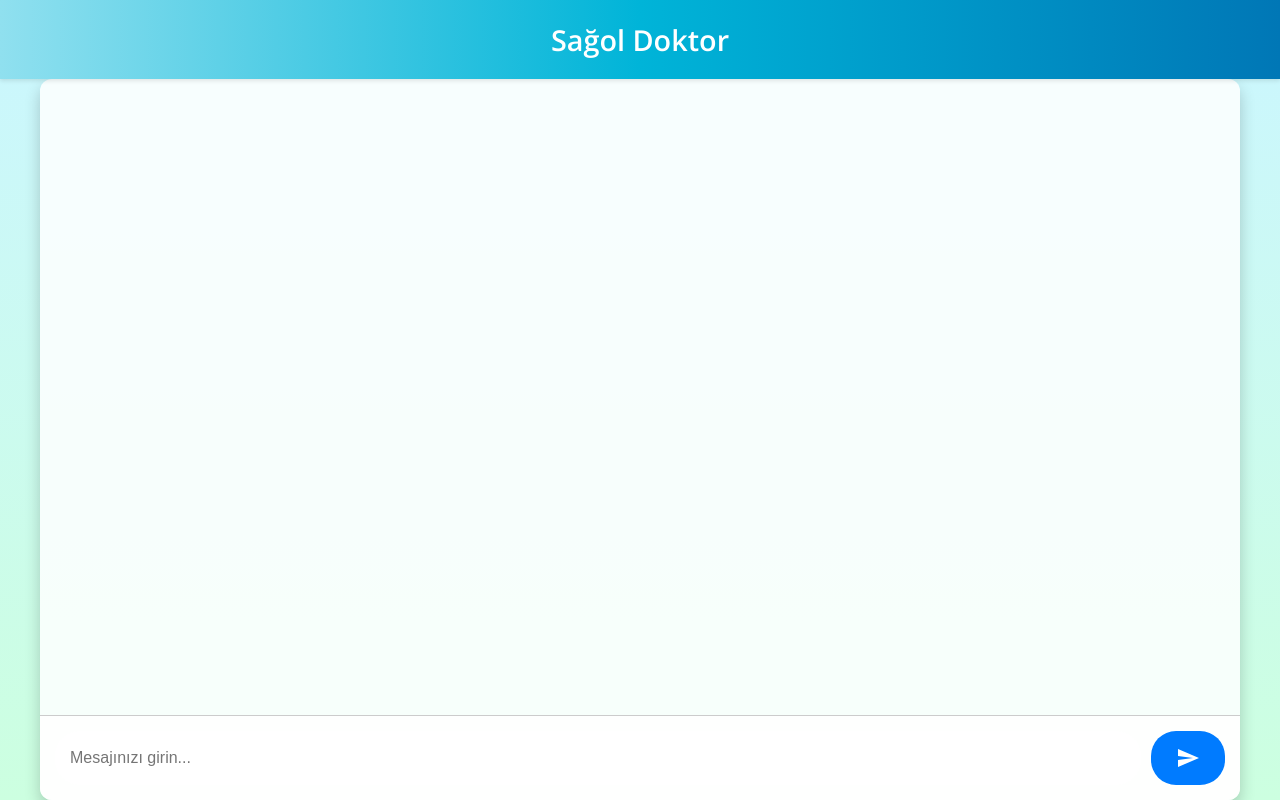
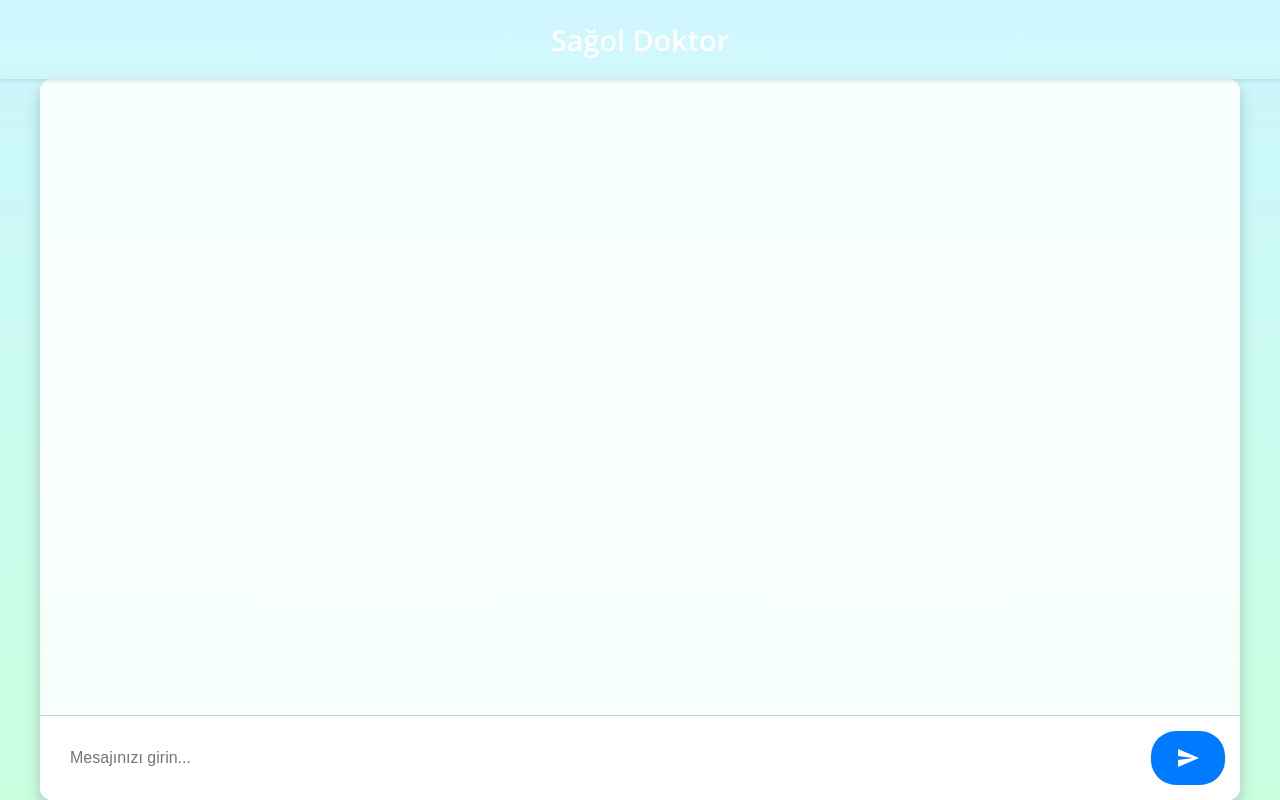
Before and after one commit to sagoldoktor/sagoldoktor.github.io, a React (Create React App) app: page / in a window 1280 px wide. Built offline with nearby package versions, Linux system fonts and the light colour scheme; the HTML template or start-up script is replaced by a standard one.

Commit message:
Update App.css

```diff
--- a/src/App.css
+++ b/src/App.css
@@ -137,10 +137,7 @@ html {
   top: 0;
   z-index: 1000; /* Ensure it stays above other content */
   width: 100%;
-  background: -webkit-linear-gradient(90deg, #90E0EF 0%, #00B4D8 50%, #0077B6 100%);
-  background: -moz-linear-gradient(90deg, #90E0EF 0%, #00B4D8 50%, #0077B6 100%);
-  background: -o-linear-gradient(90deg, #90E0EF 0%, #00B4D8 50%, #0077B6 100%);
-  background: linear-gradient(90deg, #90E0EF 0%, #00B4D8 50%, #0077B6 100%);
+  background: rgba(255, 255, 255, 0.1);
   color: #fff;
   padding: 20px 0;
   text-align: center;
```
